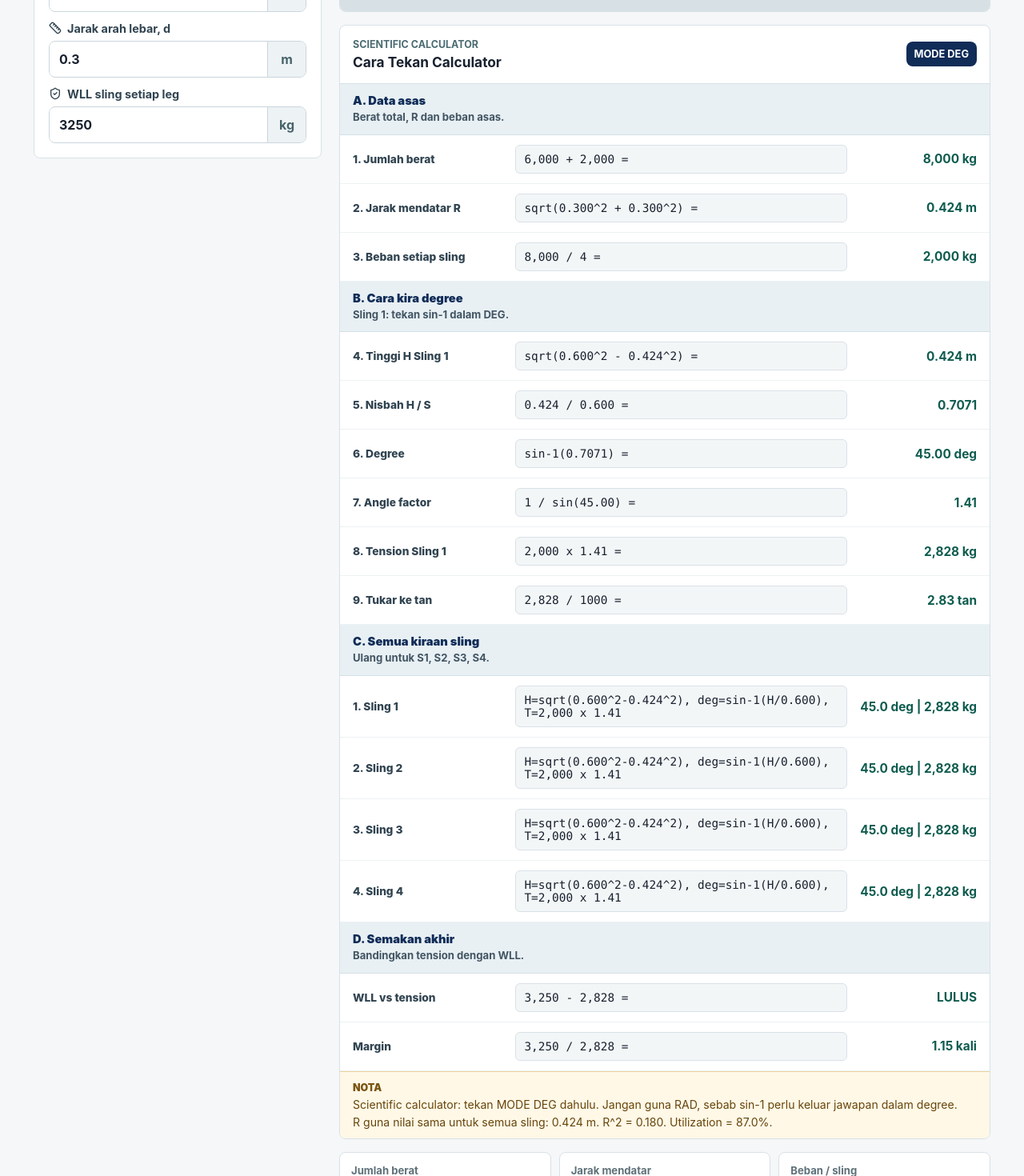
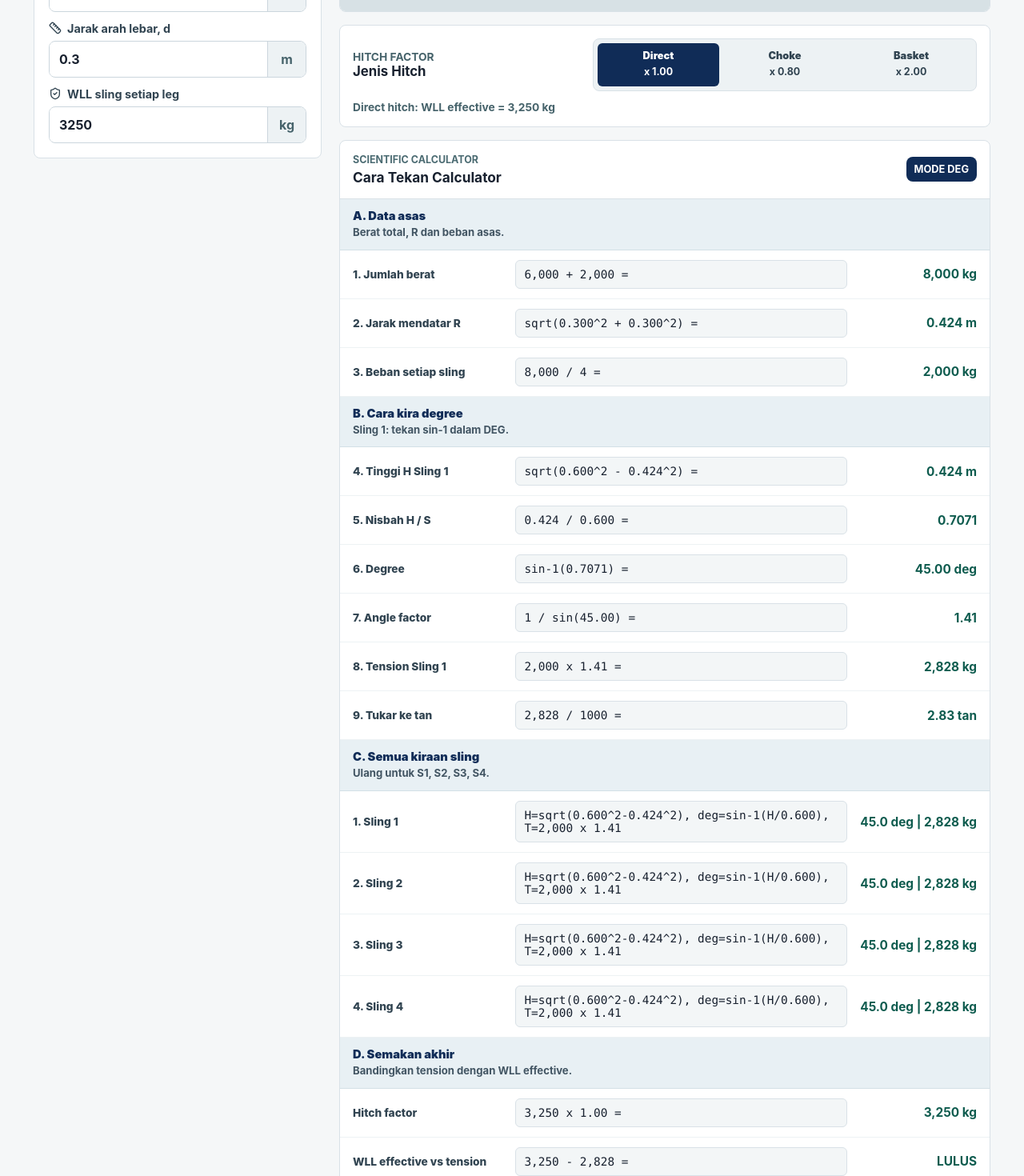
Before and after one commit to panadol94/rigging-calculator-my, a React (Vite) app: page / in a window 1280 px wide. Shown: the part 740-2210 px from the top of the page at 80% size. Built offline with nearby package versions, Linux system fonts and the light colour scheme.

Commit message:
feat: add hitch factor selection

```diff
--- a/src/main.jsx
+++ b/src/main.jsx
@@ -13,6 +13,27 @@ import "./styles.css";
 
 const slingNames = ["Sling 1", "Sling 2", "Sling 3", "Sling 4"];
 
+const hitchOptions = [
+  {
+    id: "direct",
+    label: "Direct hitch",
+    shortLabel: "Direct",
+    factor: 1,
+  },
+  {
+    id: "choke",
+    label: "Choke hitch",
+    shortLabel: "Choke",
+    factor: 0.8,
+  },
+  {
+    id: "basket",
+    label: "Basket hitch",
+    shortLabel: "Basket",
+    factor: 2,
+  },
+];
+
 const defaults = {
   loadKg: 6000,
   riggingKg: 2000,
@@ -20,6 +41,7 @@ const defaults = {
   lengthM: 0.3,
   widthM: 0.3,
   wllKg: 3250,
+  hitchType: "direct",
 };
 
 function num(value) {
@@ -42,7 +64,7 @@ function fmtWhole(value) {
   }).format(value);
 }
 
-function calcLeg(name, slingLengthM, horizontalM, verticalPerLegKg, wllKg) {
+function calcLeg(name, slingLengthM, horizontalM, verticalPerLegKg, effectiveWllKg) {
   const heightSquared = slingLengthM ** 2 - horizontalM ** 2;
   const heightM = heightSquared >= 0 ? Math.sqrt(heightSquared) : NaN;
   const sinAngle = heightM / slingLengthM;
@@ -53,7 +75,7 @@ function calcLeg(name, slingLengthM, horizontalM, verticalPerLegKg, wllKg) {
   const sinTheta = Math.sin((angleDeg * Math.PI) / 180);
   const angleFactor = 1 / sinTheta;
   const tensionKg = verticalPerLegKg * angleFactor;
-  const margin = wllKg / tensionKg;
+  const margin = effectiveWllKg / tensionKg;
   const geometryOk = heightSquared >= 0 && slingLengthM > 0;
 
   return {
@@ -68,16 +90,18 @@ function calcLeg(name, slingLengthM, horizontalM, verticalPerLegKg, wllKg) {
     tensionKg,
     margin,
     geometryOk,
-    passed: geometryOk && Number.isFinite(tensionKg) && wllKg >= tensionKg,
+    passed: geometryOk && Number.isFinite(tensionKg) && effectiveWllKg >= tensionKg,
   };
 }
 
 function calc(input) {
+  const hitch = hitchOptions.find((option) => option.id === input.hitchType) ?? hitchOptions[0];
   const totalKg = input.loadKg + input.riggingKg;
   const horizontalM = Math.sqrt(input.lengthM ** 2 + input.widthM ** 2);
   const verticalPerLegKg = totalKg / 4;
+  const effectiveWllKg = input.wllKg * hitch.factor;
   const legs = input.slingLengthsM.map((length, index) =>
-    calcLeg(slingNames[index], length, horizontalM, verticalPerLegKg, input.wllKg),
+    calcLeg(slingNames[index], length, horizontalM, verticalPerLegKg, effectiveWllKg),
   );
   const validTensions = legs
     .map((leg) => leg.tensionKg)
@@ -95,6 +119,8 @@ function calc(input) {
     totalKg,
     horizontalM,
     verticalPerLegKg,
+    hitch,
+    effectiveWllKg,
     legs,
     worstLeg,
     maxTensionKg,
@@ -171,6 +197,33 @@ function ResultPill({ label, value }) {
   );
 }
 
+function HitchSelector({ value, onChange, result }) {
+  return (
+    <section className="hitchSelector" aria-label="Pilih hitch factor">
+      <div>
+        <p className="eyebrow">Hitch Factor</p>
+        <h2>Jenis Hitch</h2>
+      </div>
+      <div className="hitchOptions">
+        {hitchOptions.map((option) => (
+          <button
+            className={option.id === value ? "active" : ""}
+            key={option.id}
+            onClick={() => onChange(option.id)}
+            type="button"
+          >
+            <span>{option.shortLabel}</span>
+            <strong>x {fmt(option.factor, 2)}</strong>
+          </button>
+        ))}
+      </div>
+      <p>
+        {result.hitch.label}: WLL effective = {fmtWhole(result.effectiveWllKg)} kg
+      </p>
+    </section>
+  );
+}
+
 function CalcLine({ label, keys, answer }) {
   return (
     <li className="calcLine">
@@ -193,8 +246,8 @@ function CalcSectionTitle({ title, note }) {
 function CalculatorGuide({ input, result }) {
   const sampleLeg = result.worstLeg;
   const utilization =
-    Number.isFinite(result.maxTensionKg) && input.wllKg > 0
-      ? (result.maxTensionKg / input.wllKg) * 100
+    Number.isFinite(result.maxTensionKg) && result.effectiveWllKg > 0
+      ? (result.maxTensionKg / result.effectiveWllKg) * 100
       : NaN;
   const horizontalSquare = input.lengthM ** 2 + input.widthM ** 2;
 
@@ -279,16 +332,21 @@ function CalculatorGuide({ input, result }) {
 
         <CalcSectionTitle
           title="D. Semakan akhir"
-          note="Bandingkan tension dengan WLL."
+          note="Bandingkan tension dengan WLL effective."
         />
         <CalcLine
-          label="WLL vs tension"
-          keys={`${fmtWhole(input.wllKg)} - ${fmtWhole(result.maxTensionKg)} =`}
+          label="Hitch factor"
+          keys={`${fmtWhole(input.wllKg)} x ${fmt(result.hitch.factor, 2)} =`}
+          answer={`${fmtWhole(result.effectiveWllKg)} kg`}
+        />
+        <CalcLine
+          label="WLL effective vs tension"
+          keys={`${fmtWhole(result.effectiveWllKg)} - ${fmtWhole(result.maxTensionKg)} =`}
           answer={result.passed ? "LULUS" : "TIDAK LULUS"}
         />
         <CalcLine
           label="Margin"
-          keys={`${fmtWhole(input.wllKg)} / ${fmtWhole(result.maxTensionKg)} =`}
+          keys={`${fmtWhole(result.effectiveWllKg)} / ${fmtWhole(result.maxTensionKg)} =`}
           answer={`${fmt(result.minMargin, 2)} kali`}
         />
       </ol>
@@ -296,7 +354,7 @@ function CalculatorGuide({ input, result }) {
       <div className="calculatorNote">
         <span>Nota</span>
         <p>Scientific calculator: tekan MODE DEG dahulu. Jangan guna RAD, sebab sin-1 perlu keluar jawapan dalam degree.</p>
-        <p>R guna nilai sama untuk semua sling: {fmt(result.horizontalM, 3)} m. R^2 = {fmt(horizontalSquare, 3)}. Utilization = {fmt(utilization, 1)}%.</p>
+        <p>R guna nilai sama untuk semua sling: {fmt(result.horizontalM, 3)} m. R^2 = {fmt(horizontalSquare, 3)}. Utilization ikut WLL effective = {fmt(utilization, 1)}%.</p>
       </div>
     </section>
   );
@@ -402,7 +460,7 @@ function LiftingVisual({ input, result, setValue, setSlingLength }) {
   );
 }
 
-function SlingCard({ leg, verticalPerLegKg, wllKg }) {
+function SlingCard({ leg, verticalPerLegKg, effectiveWllKg }) {
   return (
     <article className={`slingCard ${leg.passed ? "ok" : "bad"}`}>
       <div className="slingHead">
@@ -435,8 +493,8 @@ function SlingCard({ leg, verticalPerLegKg, wllKg }) {
           <dd>{fmtWhole(leg.tensionKg)} kg</dd>
         </div>
         <div>
-          <dt>Margin WLL</dt>
-          <dd>{fmt(wllKg / leg.tensionKg, 2)} kali</dd>
+          <dt>Margin WLL eff.</dt>
+          <dd>{fmt(effectiveWllKg / leg.tensionKg, 2)} kali</dd>
         </div>
       </dl>
     </article>
@@ -471,6 +529,10 @@ function App() {
       slingLengthsM[index] = value;
       return { ...current, slingLengthsM };
     });
+  };
+
+  const setHitchType = (value) => {
+    setInput((current) => ({ ...current, hitchType: value }));
   };
 
   const warning =
@@ -567,6 +629,12 @@ function App() {
             setSlingLength={setSlingLength}
           />
 
+          <HitchSelector
+            value={input.hitchType}
+            onChange={setHitchType}
+            result={result}
+          />
+
           <CalculatorGuide
             input={input}
             result={result}
@@ -577,6 +645,8 @@ function App() {
             <ResultPill label="Jarak mendatar" value={`${fmt(result.horizontalM, 3)} m`} />
             <ResultPill label="Beban / sling" value={`${fmtWhole(result.verticalPerLegKg)} kg`} />
             <ResultPill label="Tension tertinggi" value={`${fmtWhole(result.maxTensionKg)} kg`} />
+            <ResultPill label="Hitch factor" value={`${result.hitch.shortLabel} x ${fmt(result.hitch.factor, 2)}`} />
+            <ResultPill label="WLL effective" value={`${fmtWhole(result.effectiveWllKg)} kg`} />
             <ResultPill label="Sling paling berat" value={sampleLeg.name} />
             <ResultPill label="Margin terendah" value={`${fmt(result.minMargin, 2)} kali`} />
           </div>
@@ -587,7 +657,7 @@ function App() {
                 key={leg.name}
                 leg={leg}
                 verticalPerLegKg={result.verticalPerLegKg}
-                wllKg={input.wllKg}
+                effectiveWllKg={result.effectiveWllKg}
               />
             ))}
           </section>
@@ -654,16 +724,24 @@ function App() {
               ))}
             </Step>
 
-            <Step number="9" title="Semak WLL sling" formula="WLL Sling >= Tension Sebenar">
-              <p>WLL sling = {fmtWhole(input.wllKg)} kg</p>
+            <Step number="9" title="Kira hitch factor" formula="WLL Effective = WLL Sling x Hitch Factor">
+              <p>Jenis hitch = {result.hitch.label}</p>
+              <p>Hitch factor = {fmt(result.hitch.factor, 2)}</p>
+              <p>WLL effective = {fmtWhole(input.wllKg)} x {fmt(result.hitch.factor, 2)}</p>
+              <p>{fmtWhole(input.wllKg)} x {fmt(result.hitch.factor, 2)} = {fmtWhole(result.effectiveWllKg)} kg</p>
+            </Step>
+
+            <Step number="10" title="Semak WLL sling" formula="WLL Effective >= Tension Sebenar">
+              <p>WLL asal = {fmtWhole(input.wllKg)} kg</p>
+              <p>WLL effective = {fmtWhole(result.effectiveWllKg)} kg</p>
               <p>Tension tertinggi = {fmtWhole(result.maxTensionKg)} kg ({sampleLeg.name})</p>
-              <p>{fmtWhole(input.wllKg)} {result.passed ? ">=" : "<"} {fmtWhole(result.maxTensionKg)}</p>
+              <p>{fmtWhole(result.effectiveWllKg)} {result.passed ? ">=" : "<"} {fmtWhole(result.maxTensionKg)}</p>
               <p>Status keseluruhan: {result.passed ? "LULUS" : "TIDAK LULUS"}</p>
             </Step>
 
-            <Step number="10" title="Kira margin keselamatan paling rendah" formula="Margin = WLL Sling / Tension Sebenar">
-              <p>Margin = {fmtWhole(input.wllKg)} / {fmtWhole(result.maxTensionKg)}</p>
-              <p>{fmtWhole(input.wllKg)} / {fmtWhole(result.maxTensionKg)} = {fmt(result.minMargin, 2)} kali</p>
+            <Step number="11" title="Kira margin keselamatan paling rendah" formula="Margin = WLL Effective / Tension Sebenar">
+              <p>Margin = {fmtWhole(result.effectiveWllKg)} / {fmtWhole(result.maxTensionKg)}</p>
+              <p>{fmtWhole(result.effectiveWllKg)} / {fmtWhole(result.maxTensionKg)} = {fmt(result.minMargin, 2)} kali</p>
             </Step>
           </details>
         </section>
--- a/src/styles.css
+++ b/src/styles.css
@@ -570,6 +570,74 @@ input[type="number"] {
     0 0 4px rgba(255, 255, 255, 0.72);
 }
 
+.hitchSelector {
+  align-items: center;
+  background: #ffffff;
+  border: 1px solid #d9e1e7;
+  border-radius: 8px;
+  display: grid;
+  gap: 12px;
+  grid-template-columns: minmax(150px, 0.6fr) minmax(260px, 1fr);
+  padding: 16px;
+}
+
+.hitchSelector h2 {
+  font-size: 1.05rem;
+  margin-bottom: 0;
+}
+
+.hitchSelector p {
+  color: #46636b;
+  font-size: 0.86rem;
+  font-weight: 700;
+  grid-column: 1 / -1;
+  margin-bottom: 0;
+}
+
+.hitchOptions {
+  background: #edf2f4;
+  border: 1px solid #d9e1e7;
+  border-radius: 8px;
+  display: grid;
+  gap: 6px;
+  grid-template-columns: repeat(3, minmax(0, 1fr));
+  max-width: 100%;
+  min-width: 0;
+  padding: 5px;
+  width: 100%;
+}
+
+.hitchOptions button {
+  background: transparent;
+  border: 0;
+  border-radius: 6px;
+  color: #314451;
+  cursor: pointer;
+  display: grid;
+  font: inherit;
+  gap: 2px;
+  min-height: 54px;
+  min-width: 0;
+  padding: 8px 6px;
+  text-align: center;
+}
+
+.hitchOptions button.active {
+  background: #102c57;
+  color: #ffffff;
+}
+
+.hitchOptions span {
+  font-size: 0.8rem;
+  font-weight: 900;
+  overflow-wrap: anywhere;
+}
+
+.hitchOptions strong {
+  font-size: 0.78rem;
+  overflow-wrap: anywhere;
+}
+
 .calculatorGuide {
   background: #ffffff;
   border: 1px solid #d9e1e7;
@@ -1384,12 +1452,22 @@ dd {
     width: 100vw;
   }
 
+  .hitchSelector {
+    border-left: 0;
+    border-radius: 0;
+    border-right: 0;
+    grid-template-columns: 1fr;
+    max-width: 100vw;
+    order: 2;
+    width: 100vw;
+  }
+
   .calculatorGuide {
     border-left: 0;
     border-radius: 0;
     border-right: 0;
     max-width: 100vw;
-    order: 2;
+    order: 3;
     width: 100vw;
   }
 
@@ -1400,27 +1478,27 @@ dd {
 
   .status {
     border-radius: 0;
-    order: 3;
+    order: 4;
   }
 
   .warning {
     border-radius: 0;
     margin: 0;
-    order: 4;
+    order: 5;
   }
 
   .summary {
-    order: 5;
+    order: 6;
     padding: 14px;
   }
 
   .slingGrid {
-    order: 6;
+    order: 7;
     padding: 0 14px;
   }
 
   .report {
-    order: 7;
+    order: 8;
     padding: 14px;
   }
 
@@ -1569,6 +1647,19 @@ dd {
     white-space: normal;
   }
 
+  .hitchOptions {
+    grid-template-columns: 1fr;
+  }
+
+  .hitchOptions button {
+    align-items: start;
+    display: grid;
+    justify-content: stretch;
+    min-height: 44px;
+    padding: 8px 12px;
+    text-align: left;
+  }
+
   .visualStage {
     min-height: 390px;
   }
```
